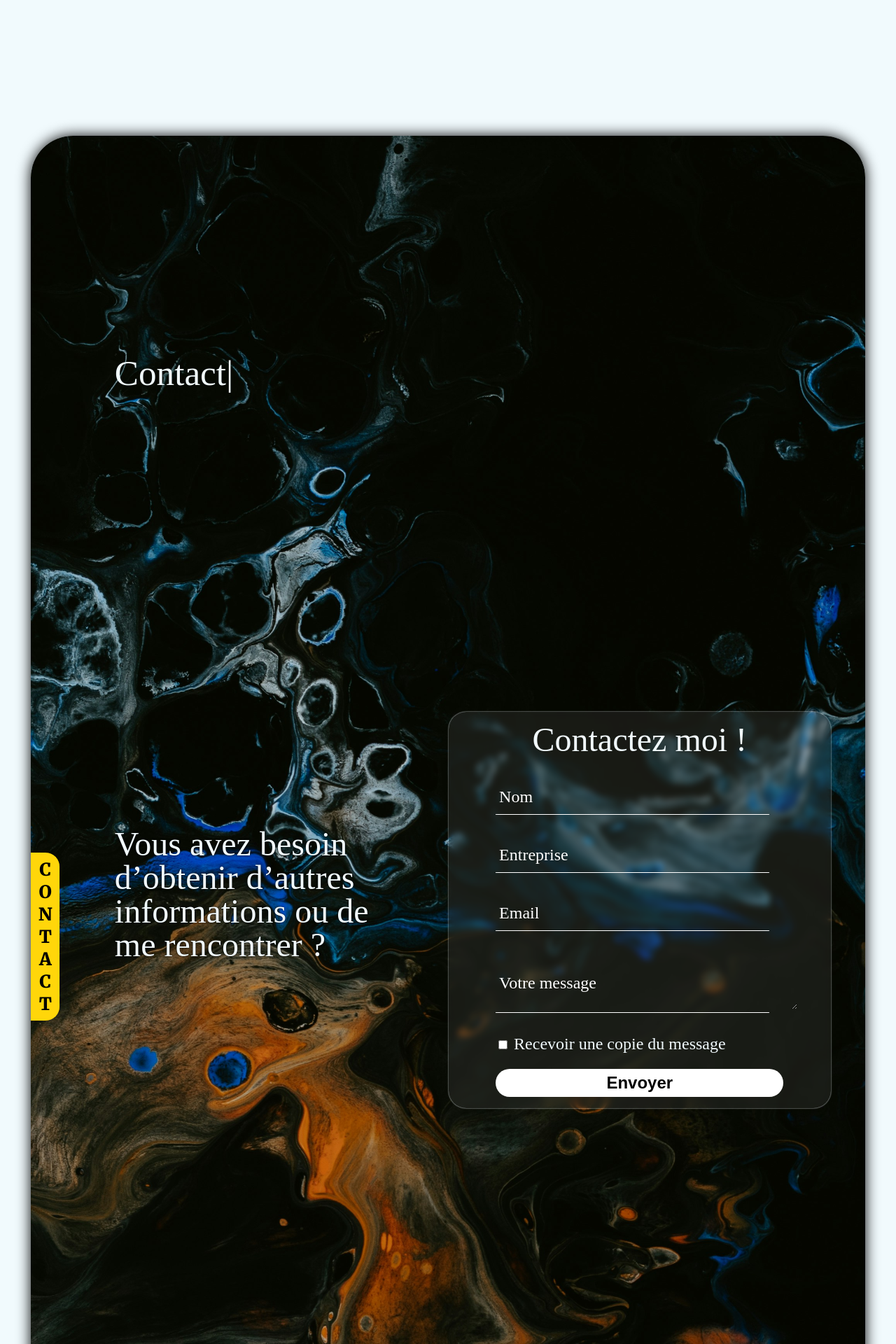
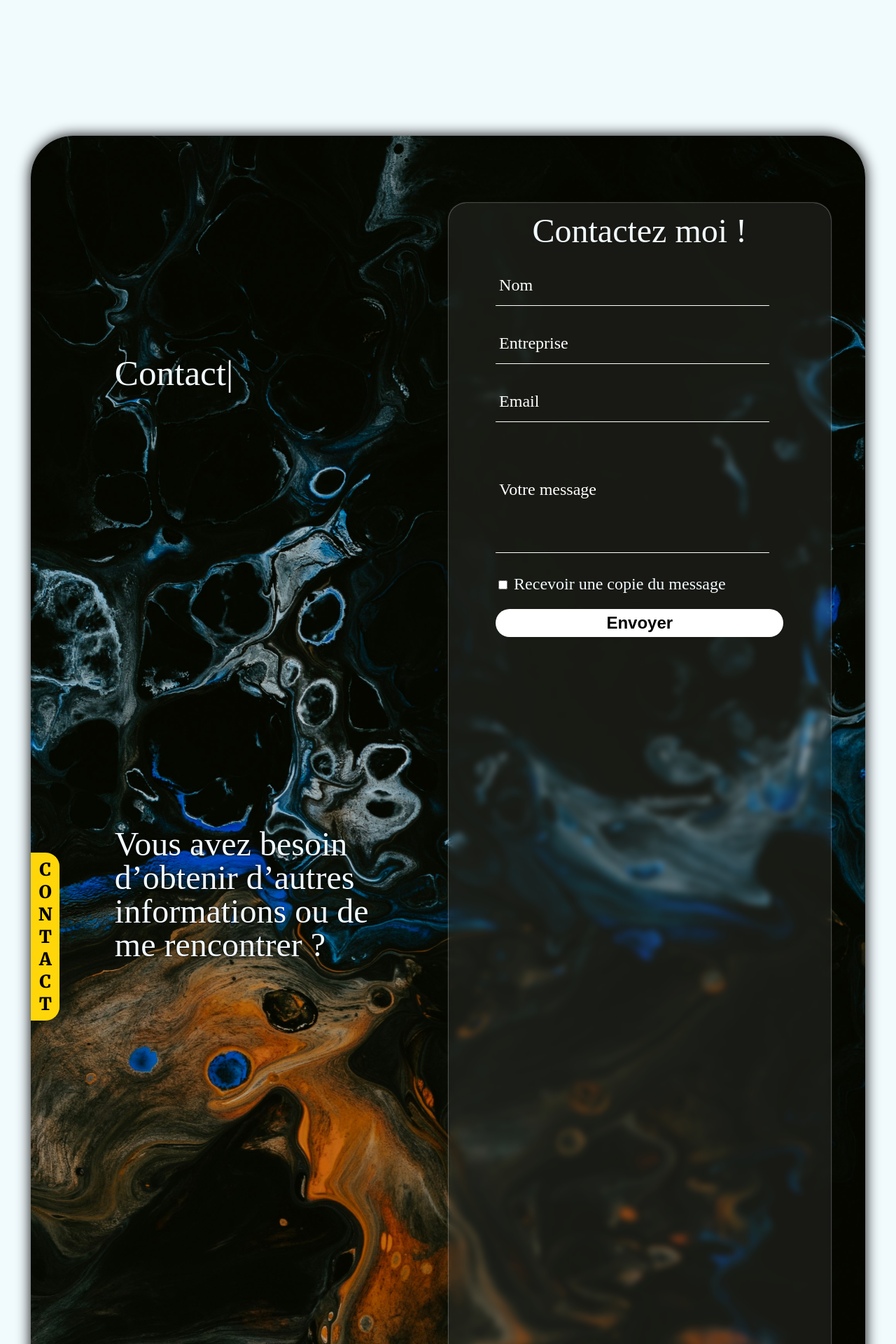
Before and after one commit to Deunoh/portfolio, a PHP site: template Views/card4.tpl.php in a window 1280 px wide. Shown: the top 1920 px of the page at 70% size. Run offline with PHP 8.4, Linux system fonts and the light colour scheme; the template is opened without the code that fills it, so the values that code supplies are empty.

Commit message:
minor fix form et scrollbar

```diff
--- a/JS/navigation.js
+++ b/JS/navigation.js
@@ -7,11 +7,11 @@ const navigation = {
         navigation.btnFour = document.getElementById('btn__card__4');
 
         //Je selectionne et je stock les breaks points
-        //Pour la carte 1
-        navigation.cardOneBreakPoint = document.getElementById('title-name');
-        navigation.cardTwoBreakPoint = document.querySelector('.cv-text');
-        navigation.cardThreeBreakPoint = document.querySelector('.right_section_projects');
-        navigation.cardFourBreakPoint = document.querySelector('.formulaire-section');
+
+        navigation.cardOneBreakPoint = document.getElementById('un');
+        navigation.cardTwoBreakPoint = document.getElementById('deux');
+        navigation.cardThreeBreakPoint = document.getElementById('trois');
+        navigation.cardFourBreakPoint = document.getElementById('quatre');
 
        navigation.changeColor();
 
@@ -45,7 +45,7 @@ const navigation = {
                }
            }
         }, {
-           threshold: .5
+           threshold: .8
         })
         observer.observe(navigation.cardOneBreakPoint);
         observer.observe(navigation.cardTwoBreakPoint);
--- a/css/style.css
+++ b/css/style.css
@@ -295,7 +295,7 @@ header h2{
 
 .formulaire-box{
     width: 80%;
-    height: fit-content;
+    height: 90%;
     padding: 1rem;
     border-radius: 25px;
     background-color: rgba(100, 100, 100, 0.2);
@@ -307,6 +307,7 @@ header h2{
     align-items: center;
 }
 form{
+    height: 100%;
     width: 80%;
 }
 
@@ -322,7 +323,7 @@ form h2{
 }
 .inputbox label{
     position: absolute;
-    top: 50%;
+    top: 42%;
     left: 5px;
     transform: translateY(-50%);
     color: #fff;
@@ -348,7 +349,9 @@ textarea:focus ~ label, textarea:valid ~ label{
 
 }
 textarea{
-    height: 80px;
+    height: 150px;
+    max-height: 150px;
+    resize: none;
 }
 
 #submit{
```
